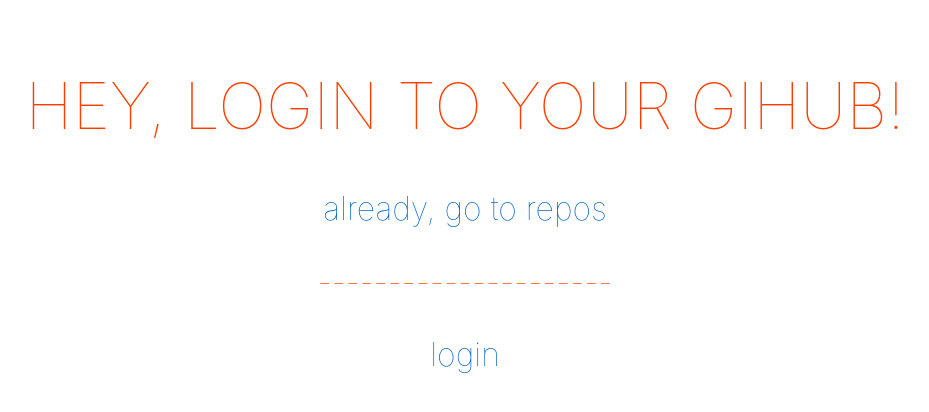
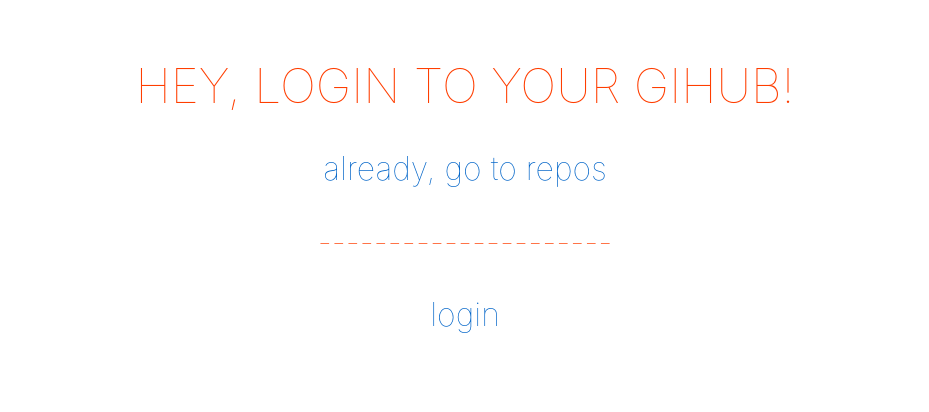
Before and after one commit to skar-software/markdown-git-cms, a SvelteKit app in the folder frontend/: page / in a window 1280 px wide. Shown: the top 412 px of the page, without its empty margins (175-1104 px from the left). Built offline with nearby package versions, Linux system fonts and the light colour scheme.

Commit message:
chore: Update gitignore and add air toml file for backend and updated some css and html in frontend

```diff
--- a/frontend/src/routes/+page.svelte
+++ b/frontend/src/routes/+page.svelte
@@ -30,7 +30,7 @@
     h1 {
         color: #ff3e00;
         text-transform: uppercase;
-        font-size: 4em;
+        font-size: 3em;
         font-weight: 100;
     }
 
--- a/frontend/src/routes/repos/+page.svelte
+++ b/frontend/src/routes/repos/+page.svelte
@@ -60,7 +60,7 @@
   h1 {
     color: #ff3e00;
     text-transform: uppercase;
-    font-size: 4em;
+    font-size: 3em;
     font-weight: 100;
   }
 
--- a/frontend/src/routes/repos/[owner]/[rep]/+page.svelte
+++ b/frontend/src/routes/repos/[owner]/[rep]/+page.svelte
@@ -34,13 +34,13 @@
 </script>
 
 <main>
-  <h1>Choose your repository</h1>
+  <h1>Choose file from {data.rep} repository</h1>
   <form on:submit|preventDefault={handleSubmit}>
     <label>
       <span>New file name</span>
       <input name="file" />
     </label>
-    <button type="submit">Create new file</button>
+    <!-- <button type="submit">Create new file</button> -->
   </form>
   <table>
     <tr><p>---------------------</p></tr>
@@ -73,7 +73,7 @@
   h1 {
     color: #ff3e00;
     text-transform: uppercase;
-    font-size: 4em;
+    font-size: 3em;
     font-weight: 100;
   }
 
--- a/frontend/src/routes/repos/[owner]/[rep]/[file]/+page.svelte
+++ b/frontend/src/routes/repos/[owner]/[rep]/[file]/+page.svelte
@@ -60,7 +60,7 @@
   h1 {
     color: #ff3e00;
     text-transform: uppercase;
-    font-size: 4em;
+    font-size: 3em;
     font-weight: 100;
   }
 
```
Also changed, not shown: 2 other files (tests, documents, lock files or other folders).
